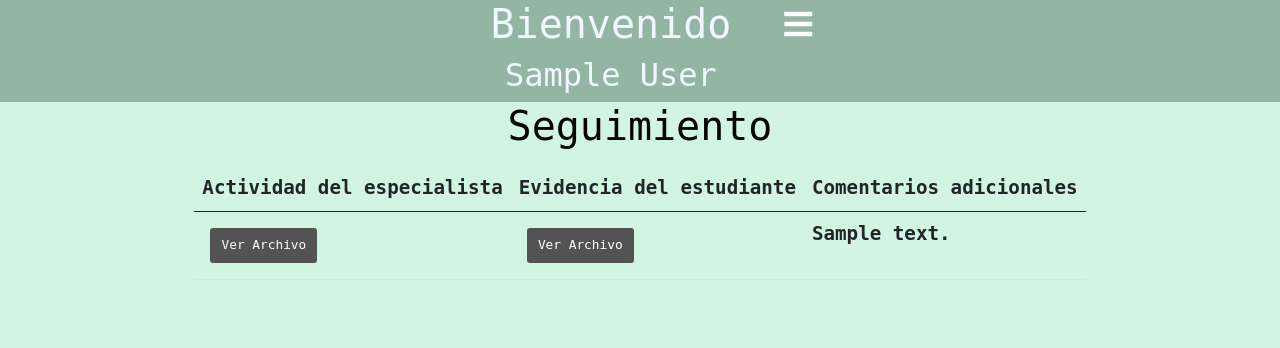
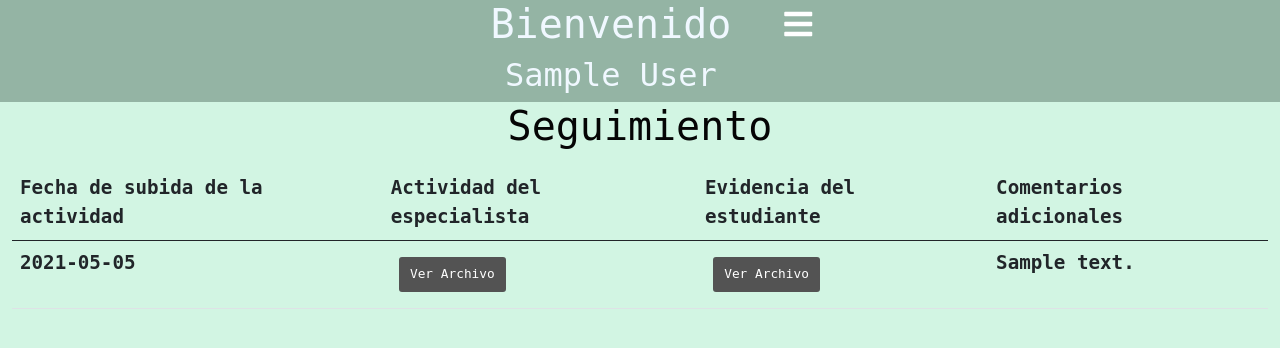
Before and after one commit to Mab9520/TT, a PHP site: page /TT/views/seguimiento.php?id=1 in a window 1280 px wide. Shown: the top 348 px of the page. Run offline with PHP 8.4, Linux system fonts and the light colour scheme; the visitor is signed in with stand-in values (Sample User, id 1); tables that the repository leaves empty or names only in its code hold one stand-in row (values such as "Sample post"); some libraries are stand-ins or nearby versions; some web fonts are replaced.

Commit message:
Fecha en Seguimiento

```diff
--- a/subir/subirActividadEsp.php
+++ b/subir/subirActividadEsp.php
@@ -95,7 +95,6 @@ while ($row = $sel->fetch(PDO::FETCH_ASSOC)) {
                             <?php foreach ($res as $val) { ?>
                                 <tr>
                                     <td><?php echo $fecha ?> </td>
-                                    <td><?php echo $fechaActual ?> </td>
                                     <td><?php echo $val['title'] ?></td>
                                     <td><?php echo $val['description'] ?></td>
                                     <td>
--- a/subir/upload.php
+++ b/subir/upload.php
@@ -13,6 +13,7 @@ $esp = $_SESSION['id'];
 if ($_SERVER['REQUEST_METHOD'] == 'POST') {
     $title = $_POST['title'];
     $description = $_POST['description'];
+    $fecha = date('Y-m-d');
 
     $file_name = $_FILES['file']['name'];
 
@@ -35,7 +36,7 @@ if ($_SERVER['REQUEST_METHOD'] == 'POST') {
         }
     }
 
-    $ins = $conexion->query("INSERT INTO files(title,description,url, type, fecha, id_estudiante, id_especialista) VALUES ('$title','$description','$new_name_file','$fecha', '$id', '$esp')");
+    $ins = $conexion->query("INSERT INTO files(title,description,url, fecha, id_estudiante, id_especialista) VALUES ('$title','$description','$new_name_file','$fecha', '$id', '$esp')");
 
     if ($ins) {
         echo 'success';
--- a/views/seguimiento.php
+++ b/views/seguimiento.php
@@ -5,6 +5,7 @@
 include('../includes/funciones.php');
 require('headerEsp.php');
 $conexion = conexion("root", "");
+$fecha = date('Y-m-d');
 
 $tmp = array();
 $res = array();
@@ -59,7 +60,7 @@ while ($rowesp = $selesp->fetch(PDO::FETCH_ASSOC)) {
                     <table class="table mt-2">
                         <thead>
                             <tr>
-
+                                <th scope="col">Fecha de subida de la actividad</th>
                                 <th scope="col">Actividad del especialista</th>
                                 <th scope="col">Evidencia del estudiante</th>
                                 <th scope="col">Comentarios adicionales</th>
@@ -68,7 +69,10 @@ while ($rowesp = $selesp->fetch(PDO::FETCH_ASSOC)) {
                         <tbody>
                             <?php foreach ($resesp as $valesp) { ?>
                                 <tr>
+                                    <td>
+                                        <?php echo $fecha ?>
 
+                                    </td>
                                     <td>
                                         <button onclick="openModelPDFEsp('<?php echo $valesp['url'] ?>')" class="btn btn-primary" type="button">Ver Archivo </button>
                                     </td>
```
Also changed, not shown: 1 other file.
